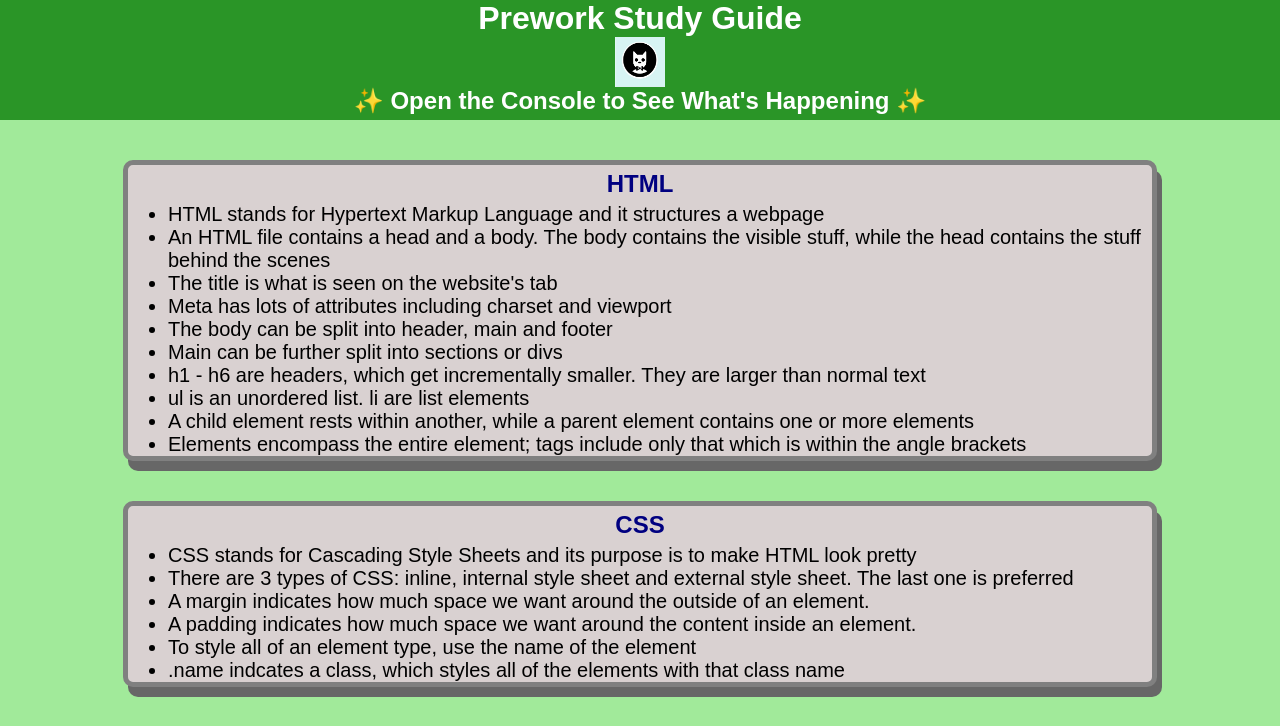
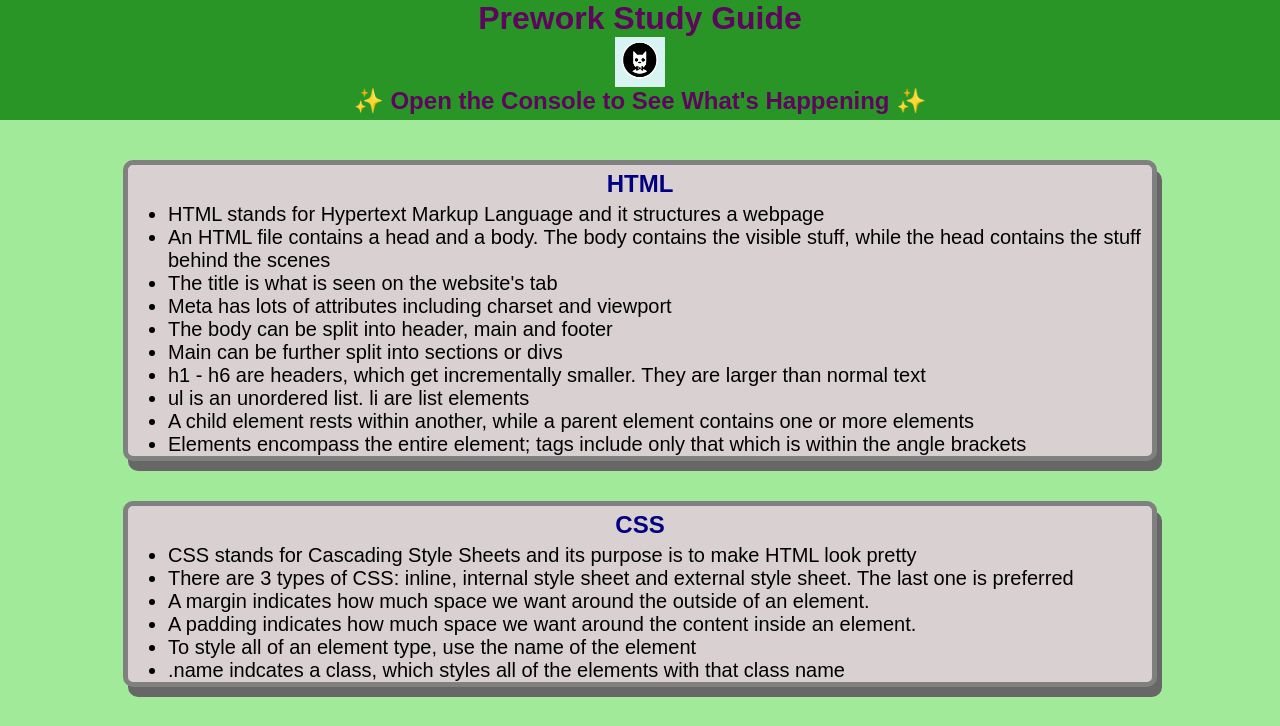
Before and after one commit to npokrandt/prework-study-guide, a plain HTML site: page index.html in a window 1280 px wide. Shown: the top 726 px of the page. Drawn offline with Linux system fonts and the light colour scheme.

Commit message:
added color to the text of the headings in the header and footer to enhance the CSS further

```diff
--- a/assets/style.css
+++ b/assets/style.css
@@ -12,7 +12,7 @@ footer {
     width: 100%;
     height: 120px;
     background-color: #2a9527;
-    color: white;
+    color: rgb(94, 6, 94);
 }
 
 h1,
```
